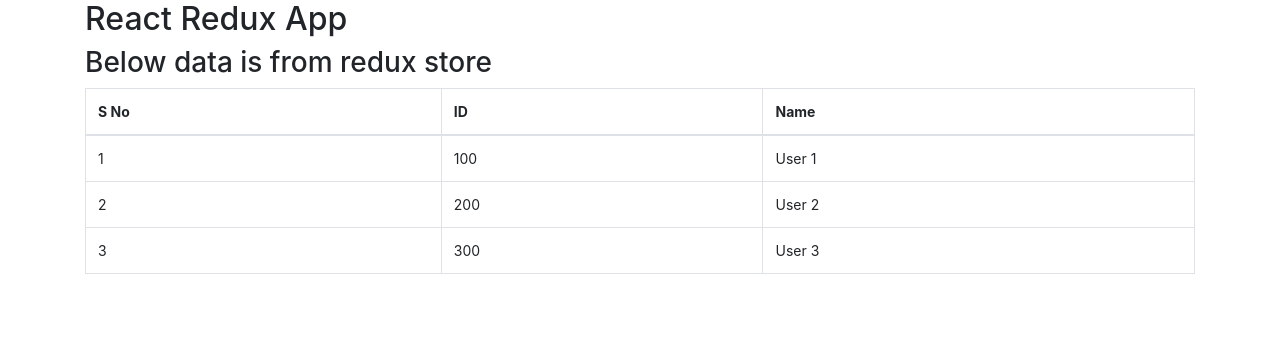
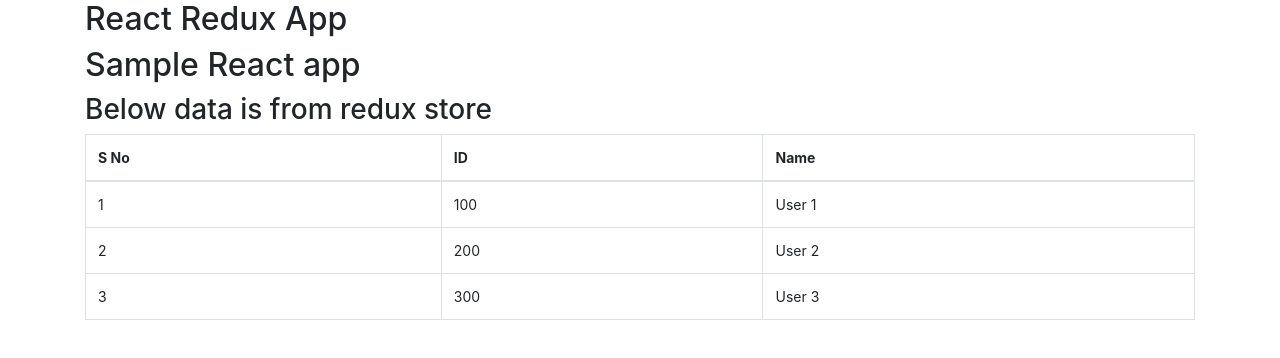
Before and after one commit to bspraveen1408/react-redux-ui, a React (Create React App) app: page / in a window 1280 px wide. Shown: the top 358 px of the page. Built offline with nearby package versions, Linux system fonts and the light colour scheme.

Commit message:
Updated the title

```diff
--- a/src/App.js
+++ b/src/App.js
@@ -24,6 +24,7 @@
       <div>
       <div className="container">
       <h2>React Redux App</h2>
+      <h2>Sample React app</h2>
       <h3>Below data is from redux store</h3>
       <table class="table table-bordered">
                             <thead>
```
